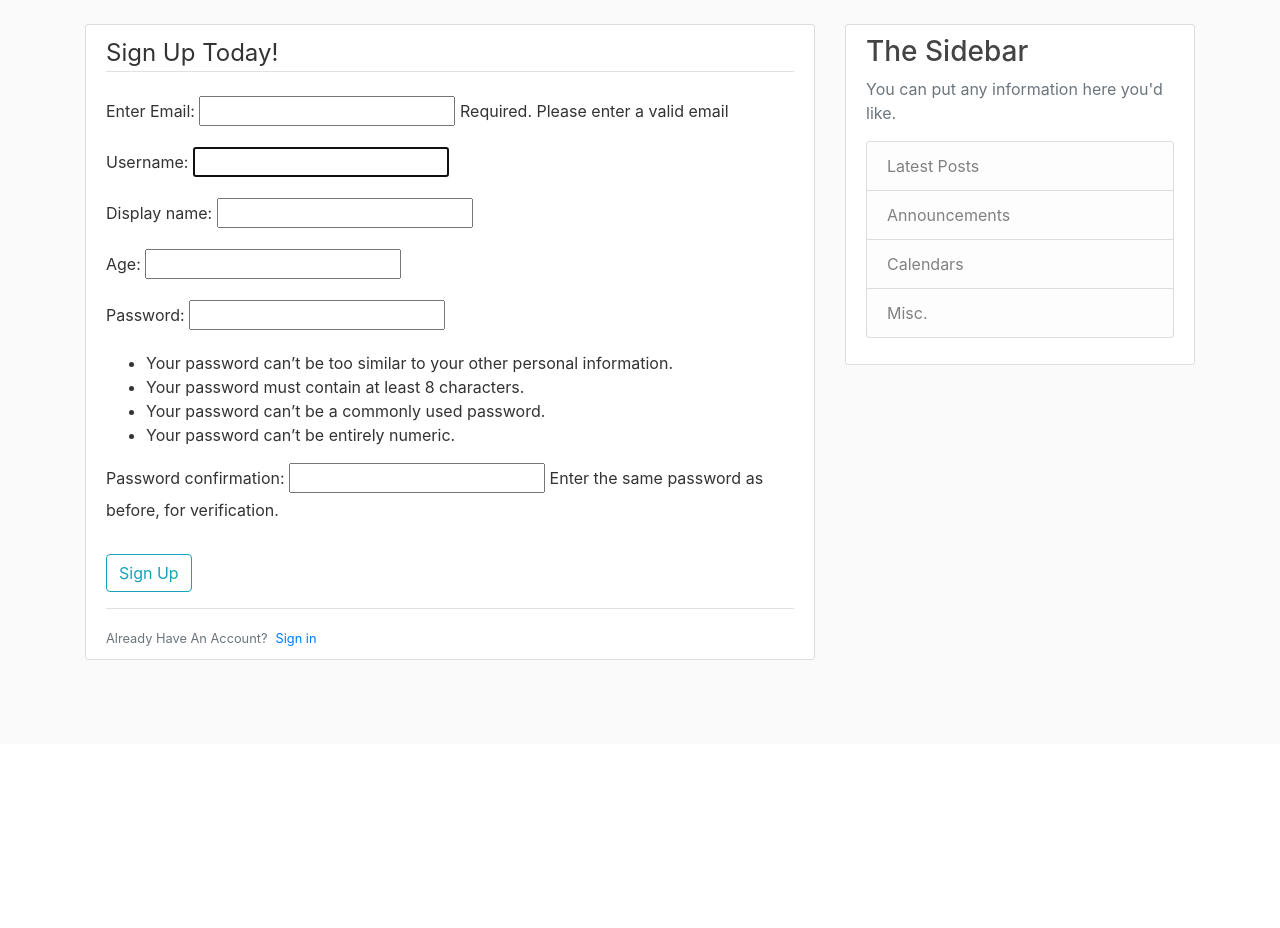
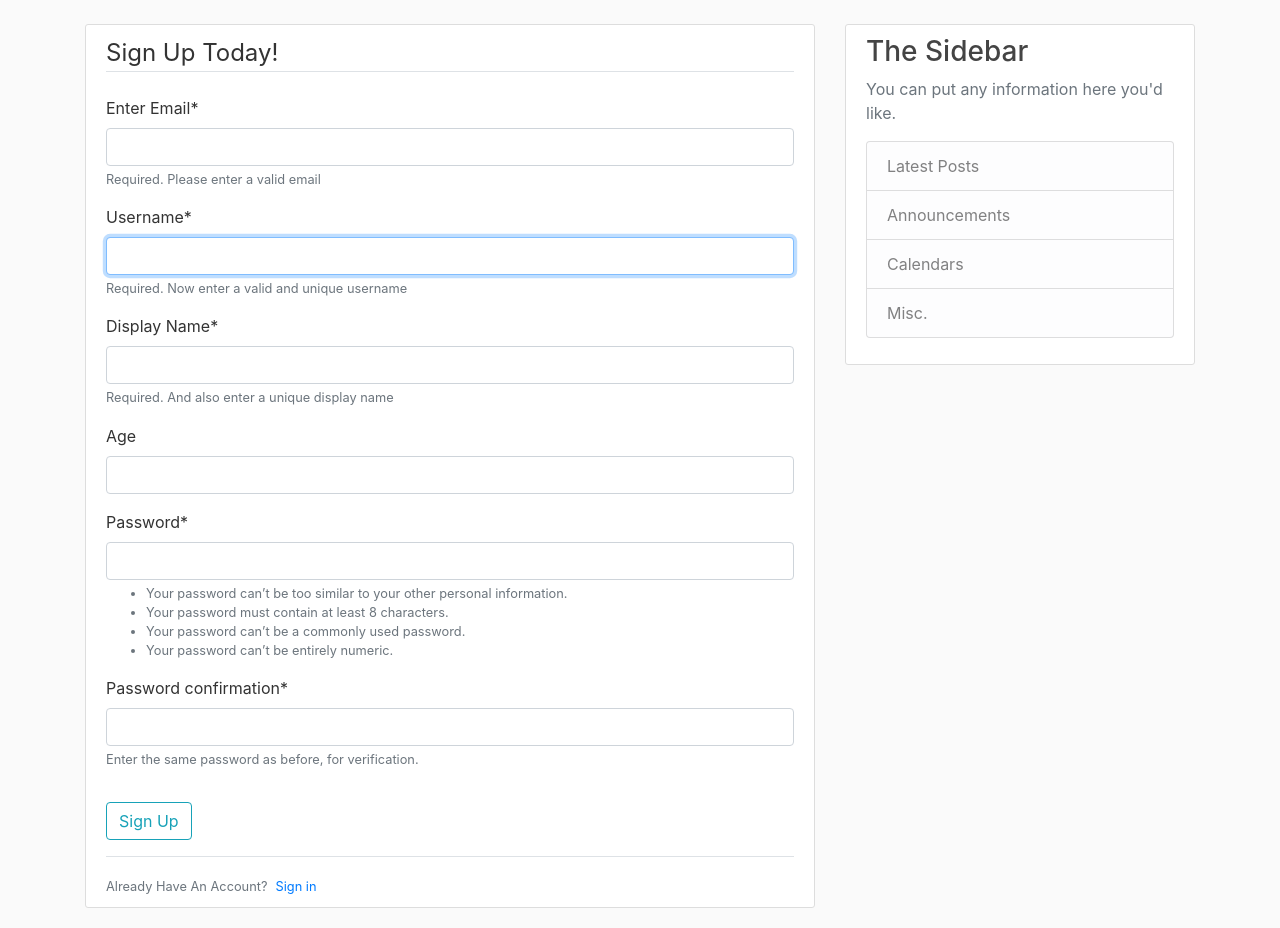
Before and after one commit to MalikMAlna/blogick, a Django app: page /register/ in a window 1280 px wide. Shown: the part 56-984 px from the top of the page. Before the commit the page ends 716 px from the top, so only its background shows below. Run offline with Django 3.2, Linux system fonts and the light colour scheme; some libraries are stand-ins or nearby versions.

Commit message:
Adding customized fields for username and display name

```diff
--- a/authentication/forms.py
+++ b/authentication/forms.py
@@ -10,6 +10,16 @@ class RegistrationForm(UserCreationForm):
     email = forms.EmailField(label="Enter Email",
                              max_length=60,
                              help_text="Required. Please enter a valid email")
+    username = forms.CharField(
+        label="Username",
+        max_length=25,
+        help_text="""Required. Now enter a valid and unique username"""
+    )
+    display_name = forms.CharField(
+        label="Display Name",
+        max_length=25,
+        help_text="""Required. And also enter a unique display name"""
+    )
 
     class Meta:
         model = Account
--- a/authentication/templates/authentication/register.html
+++ b/authentication/templates/authentication/register.html
@@ -1,10 +1,10 @@
-{%extends "blog/base.html"%} {%block content%}
+{%extends "blog/base.html"%} {% load crispy_forms_tags %} {%block content%}
 <div class="content-section">
   <form method="POST">
     {% csrf_token %}
     <fieldset class="form-group">
       <legend class="border-bottom mb-4">Sign Up Today!</legend>
-      {{ form.as_p }}
+      {{ form|crispy }}
     </fieldset>
     <div class="form-group">
       <button class="btn btn-outline-info" type="submit">Sign Up</button>
```
